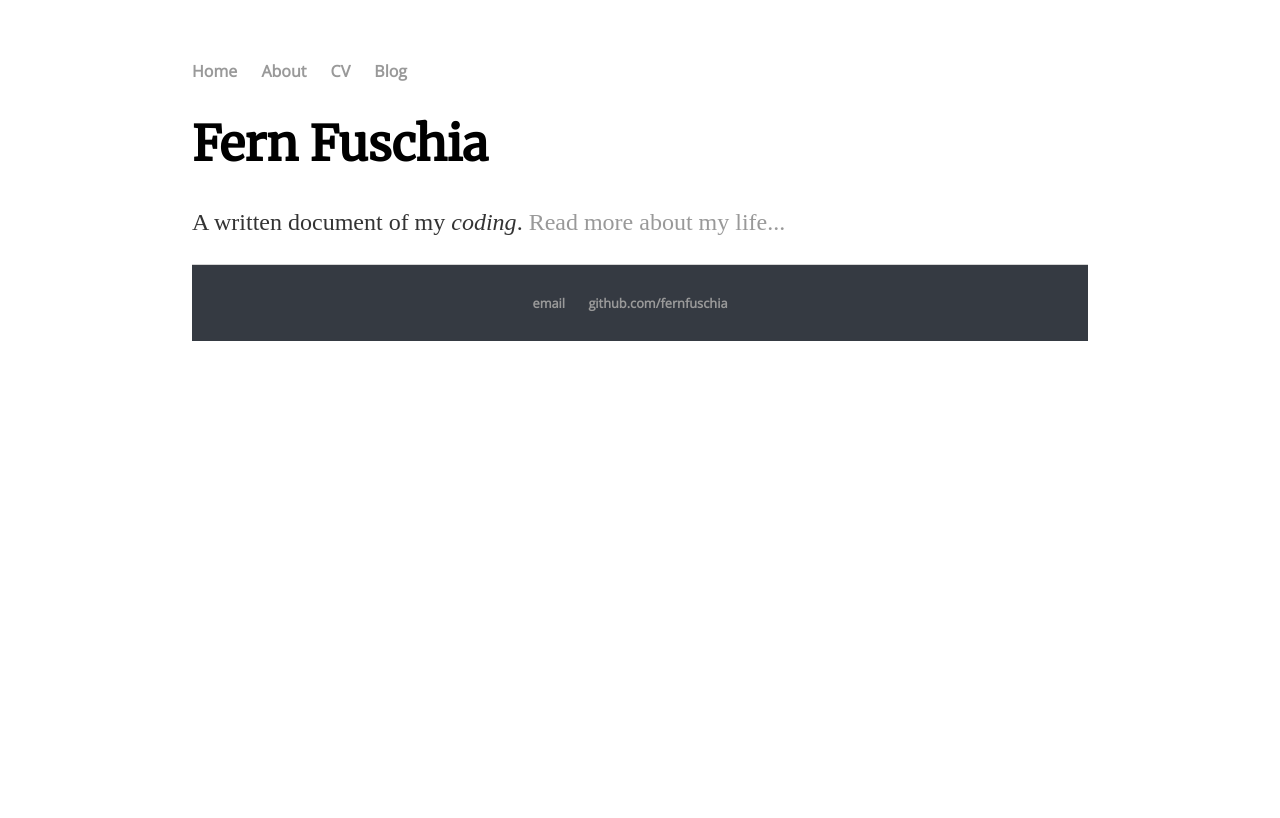
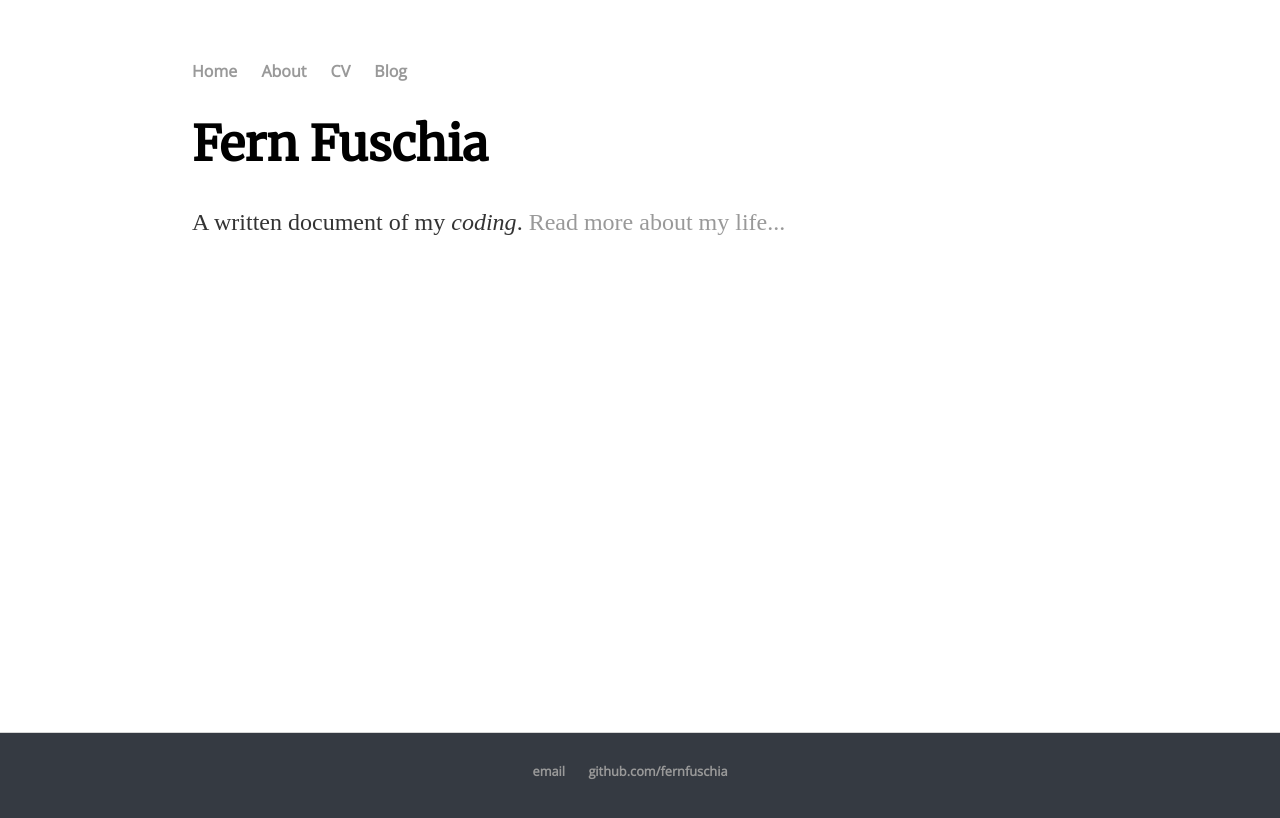
Before and after one commit to fernfuschia/fernfuschia.github.io, a Jekyll site: the page built from index.html, in a window 1280 px wide. Shown: the top 818 px of the page. Built offline with Jekyll 4.4.1, drawn with Linux system fonts in a browser that asks for light colours.

Commit message:
Update main.css

```diff
--- a/css/main.css
+++ b/css/main.css
@@ -29,7 +29,7 @@ p {
     color: #333;
 }
 footer {
-    position: relative;
+    position: fixed;
   right: 0;
   bottom: 0;
   left: 0;
```
